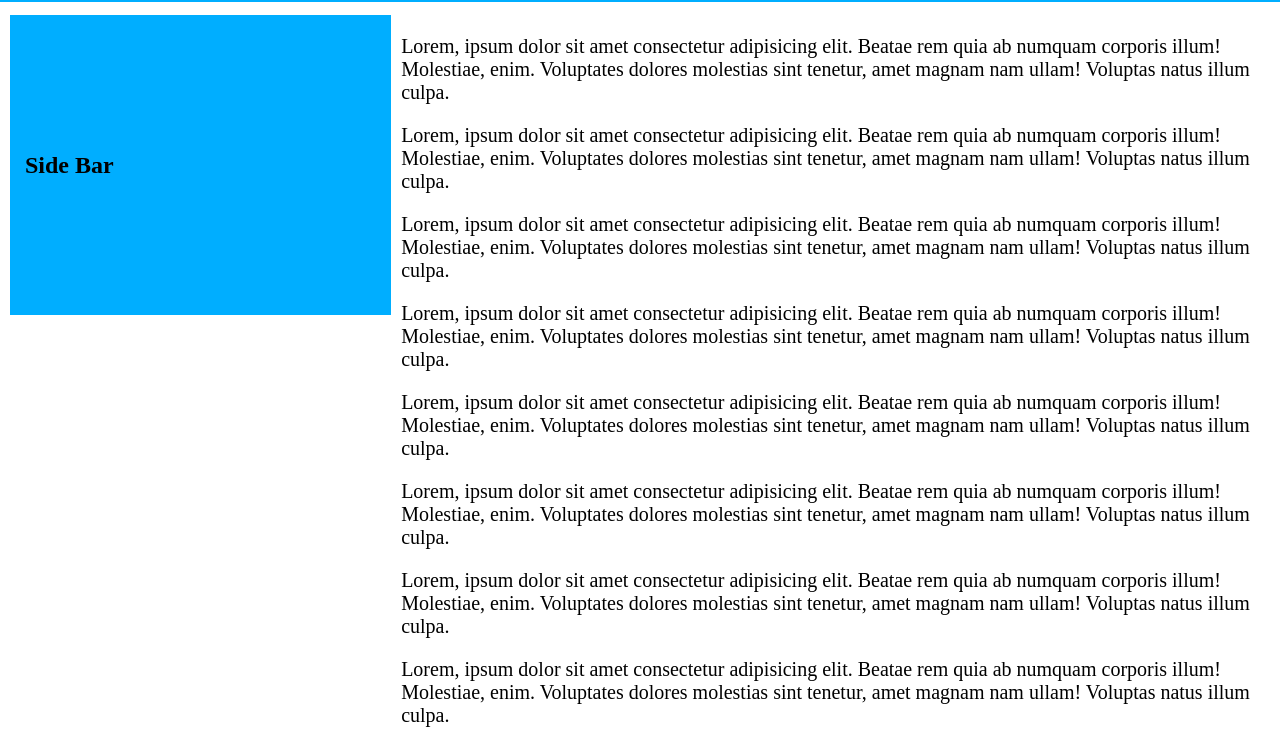
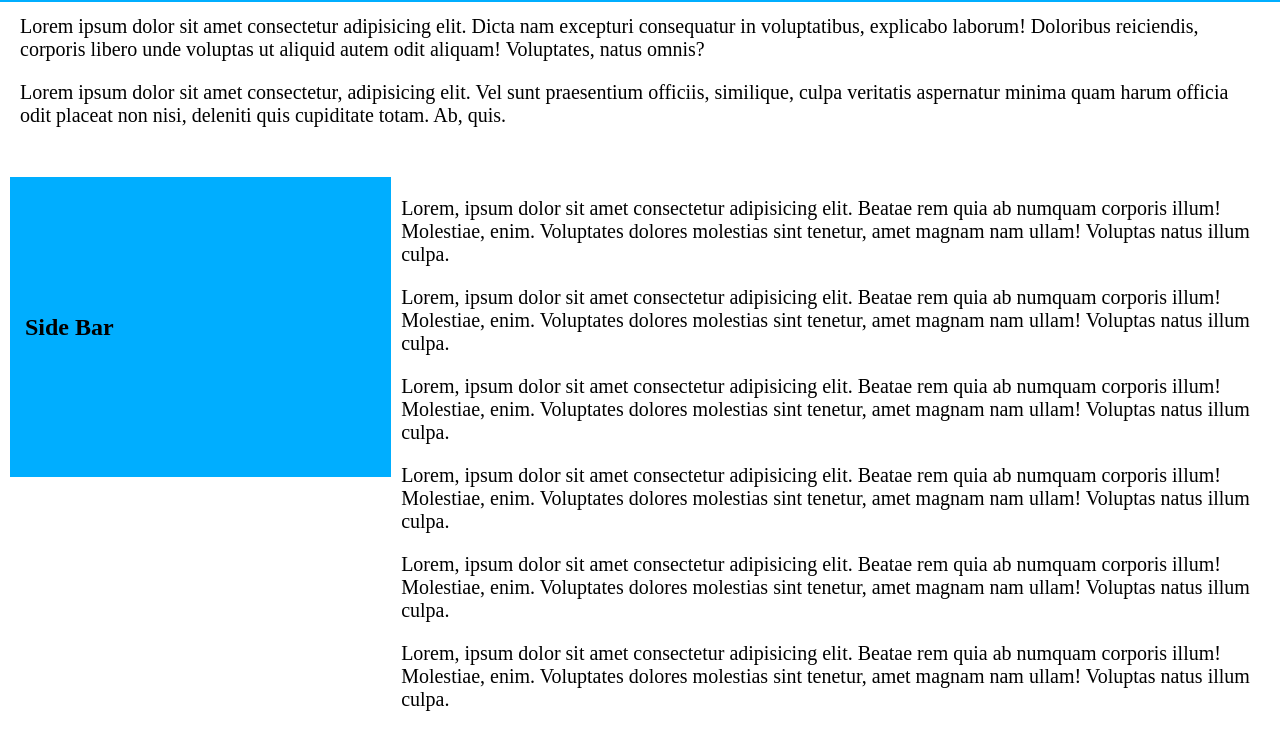
Before and after one commit to letecode/css-position-sticky, a plain HTML site: page index.html in a window 1280 px wide. Shown: the part 35-768 px from the top of the page. Drawn offline with Linux system fonts and the light colour scheme.

Commit message:
second  commit

```diff
--- a/index.html
+++ b/index.html
@@ -11,6 +11,10 @@
     <nav>
         <h1>Navigation</h1>
     </nav>
+    <div class="bloc">
+        <p>Lorem ipsum dolor sit amet consectetur adipisicing elit. Dicta nam excepturi consequatur in voluptatibus, explicabo laborum! Doloribus reiciendis, corporis libero unde voluptas ut aliquid autem odit aliquam! Voluptates, natus omnis?</p>
+        <p>Lorem ipsum dolor sit amet consectetur, adipisicing elit. Vel sunt praesentium officiis, similique, culpa veritatis aspernatur minima quam harum officia odit placeat non nisi, deleniti quis cupiditate totam. Ab, quis.</p>
+    </div>
     <div class="page">
         <div class="side">
             <h2>Side Bar</h2>
--- a/style.css
+++ b/style.css
@@ -14,6 +14,10 @@ nav {
     display: flex;
     justify-content: space-between;
     margin-top: 50px;
+}
+.bloc {
+    margin-top: 50px;
+    padding: 0 20px;
 }
 .page .main {
     width: 70%;
```
